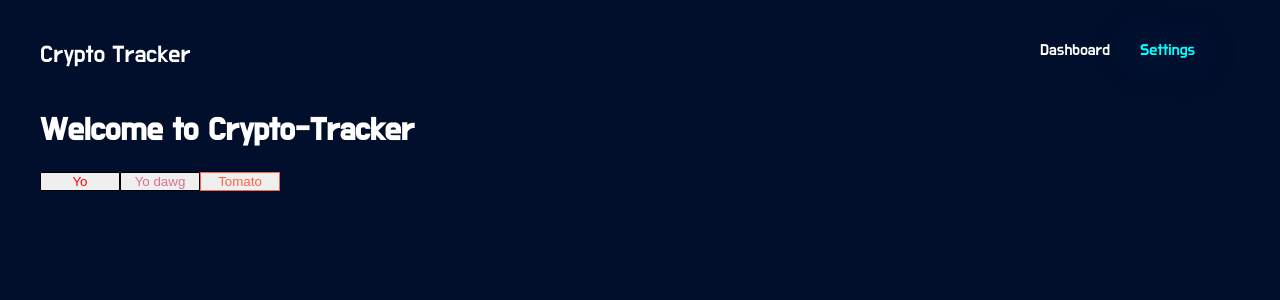
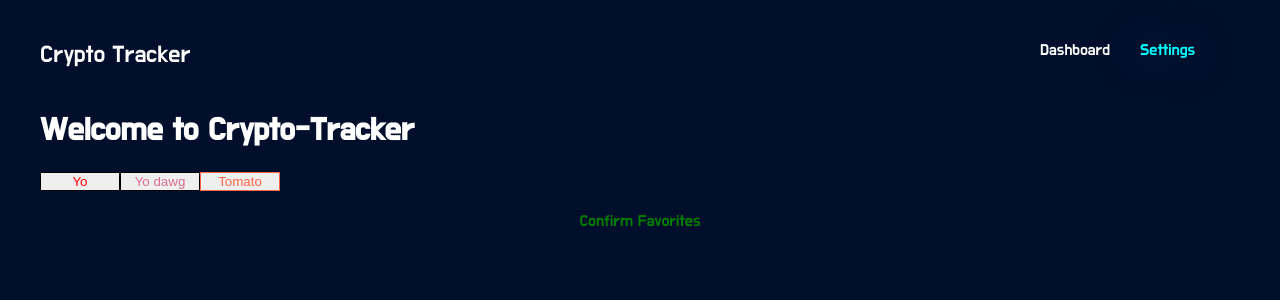
Before and after one commit to SeanPhilippi/crypto-tracker, a React (Create React App) app: page / in a window 1280 px wide. Shown: the top 300 px of the page. Built offline with nearby package versions, Linux system fonts and the light colour scheme.

Commit message:
ConfirmButton and saveSettings

```diff
--- a/package.json
+++ b/package.json
@@ -29,5 +29,6 @@
       "last 1 firefox version",
       "last 1 safari version"
     ]
-  }
+  },
+  "devDependencies": {}
 }
--- a/src/components/App.js
+++ b/src/components/App.js
@@ -2,7 +2,7 @@ import React from 'react';
 import Layout from './Layout';
 import { Provider } from './Provider';
 import Nav from './Nav';
-import Welcome from './Welcome';
+import Settings from './Settings';
 import './App.css';
 
 const App = () => {
@@ -10,7 +10,7 @@ const App = () => {
     <Layout>
       <Provider>
         <Nav/>
-        <Welcome />
+        <Settings />
       </Provider>
     </Layout>
   );
--- /dev/null
+++ b/src/components/ConfirmButton.js
@@ -0,0 +1,29 @@
+import React from 'react';
+import styled from 'styled-components';
+import { Context } from './Provider';
+
+const ConfirmButtonStyled = styled.div`
+  margin: 20px;
+  color: green;
+`;
+
+const CenterDiv = styled.div`
+  display: grid;
+  justify-content: center;
+`;
+
+const ConfirmButton = () => (
+  <Context.Consumer>
+    {
+      ({ confirmFavorites }) => (
+        <CenterDiv>
+          <ConfirmButtonStyled onClick={ confirmFavorites }>
+            Confirm Favorites
+          </ConfirmButtonStyled>
+        </CenterDiv>
+      )
+    }
+  </Context.Consumer>
+);
+
+export default ConfirmButton;
--- a/src/components/Provider.js
+++ b/src/components/Provider.js
@@ -1,13 +1,33 @@
-import React, { createContext, useState } from 'react';
+import React, { createContext, Component } from 'react';
 
 export const Context = createContext();
 
-export const Provider = ({ children }) => {
-const [page, setPage] = useState('settings');
+export class Provider extends Component {
 
-  return (
-    <Context.Provider value={{page, setPage}}>
-      { children }
-    </Context.Provider>
-  );
+  setPage = page => this.setState({ page });
+
+  savedSettings = () => {
+    console.log('savedsettings')
+    let cryptoTracker = JSON.parse(localStorage.getItem('cryptoTracker'));
+    if (!cryptoTracker) {
+      // if no localStorage data, set firstVisit to true, and page to 'settings'
+      return { page: 'settings', firstVisit: true };
+    }
+    return {};
+  };
+
+  state = {
+    page: 'dashboard',
+    firstVisit: false,
+    ...this.savedSettings(),
+    setPage: this.setPage,
+  };
+
+  render() {
+    return (
+      <Context.Provider value={ this.state }>
+        { this.props.children }
+      </Context.Provider>
+    );
+  };
 };
--- /dev/null
+++ b/src/components/Settings.js
@@ -0,0 +1,12 @@
+import React from 'react';
+import ConfirmButton from './ConfirmButton';
+import Welcome from './Welcome';
+
+const Settings = () => (
+  <div>
+    <Welcome />
+    <ConfirmButton />
+  </div>
+);
+
+export default Settings;
```
Also changed, not shown: 1 other file (tests, documents, lock files or other folders).
